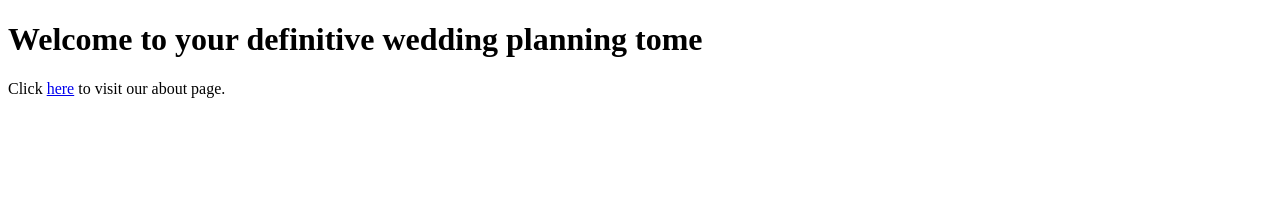
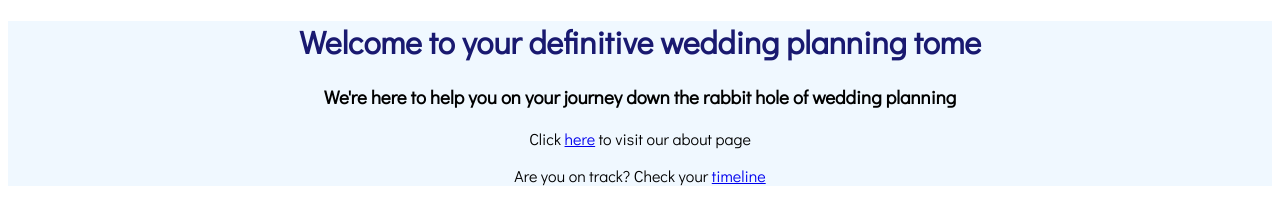
Before and after one commit to jaminprogress/wedenchridion, a plain HTML site: page index.html in a window 1280 px wide. Drawn offline with Linux system fonts and the light colour scheme.

Commit message:
added style sheet and new page, Timeline. Updates to links, formatting, and content.

```diff
--- a/index.html
+++ b/index.html
@@ -2,11 +2,20 @@
 <html lang="en">
     <head>
         <meta charset="UTF-8">
+        <meta http-equiv="X-UA-Compatible" content="IE=edge">
+        <meta name="viewport" content="width=device-width, initial-scale=1.0">
+        <link rel="stylesheet" href="styles.css">
+        <link rel="stylesheet" href="https://fonts.googleapis.com/css2?family=Didact+Gothic">
         <title>The WedEnchridion</title>
     </head>
 
     <body>
-    <h1>Welcome to your definitive wedding planning tome</h1>
-    <p>Click <a href="./pages/about.html">here</a> to visit our about page.</p>
+    <div style="text-align: center;">
+        <h1>Welcome to your definitive wedding planning tome</h1>
+        <h3>We're here to help you on your journey down the rabbit hole of wedding planning</h3>
+        <p>Click <a href="./pages/about.html">here</a> to visit our about page</p>
+        <p>Are you on track? Check your <a href="./pages/timeline.html">timeline</a></p>
+
+    </div>
     </body>
 </html>
--- /dev/null
+++ b/styles.css
@@ -0,0 +1,12 @@
+div {
+  background-color: AliceBlue;
+  font-family: Didact Gothic;
+  text-align: center;
+}
+
+h1 {
+    color: MidnightBlue;
+    text-align: center;
+    font-family: Didact Gothic;
+
+}
```
Also changed, not shown: pages/about.html (+9 -2 lines), pages/timeline.html (added, +27 -0 lines).
